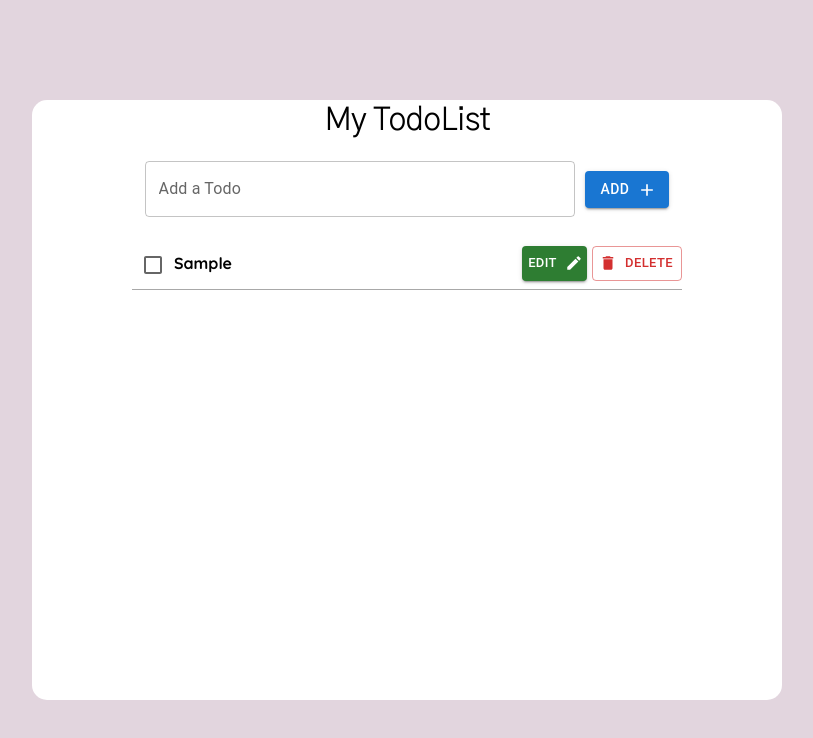
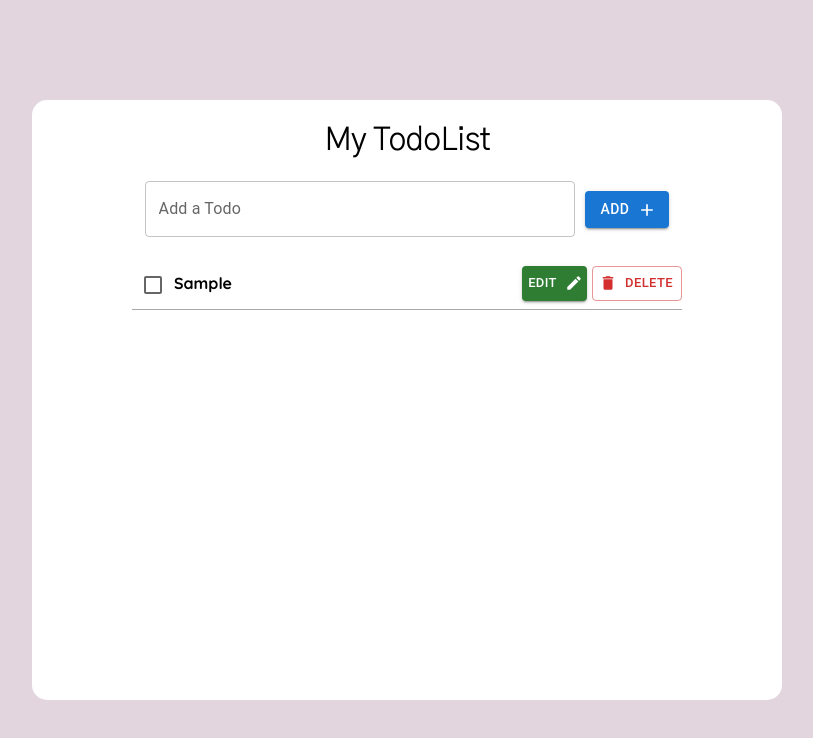
Before and after one commit to Ameer-Alaswad/Todolist-Typescript, a React (Create React App) app: page / in a window 1280 px wide. Both pictures are taken after typing "Sample" into the empty fields and a click on the button "ADD". Shown: the top 738 px of the page, without its empty margins (233-1046 px from the left). Built offline with nearby package versions, Linux system fonts and the light colour scheme.

Commit message:
refactoring

```diff
--- /dev/null
+++ b/src/components/DeleteTodo.tsx
@@ -0,0 +1,31 @@
+import Button from "@mui/material/Button";
+import DeleteIcon from '@mui/icons-material/Delete';
+
+interface Props {
+    layoutVisibility: boolean
+    handleDeleteTodo: (event: React.MouseEvent<HTMLButtonElement>) => void;
+}
+
+const TodoForm: React.FC<Props> = ({ layoutVisibility,
+    handleDeleteTodo }) => {
+
+
+    return (
+        <>
+            { layoutVisibility && (
+                <Button
+                    style={ { height: "35px", width: "90px" } }
+                    size="small"
+                    color="error"
+                    onClick={ handleDeleteTodo }
+                    variant="outlined"
+                    startIcon={ <DeleteIcon /> }
+                >
+                    Delete
+                </Button>
+            ) }
+        </>
+
+    )
+}
+export default TodoForm
--- /dev/null
+++ b/src/components/DisplayTodo.tsx
@@ -0,0 +1,42 @@
+import Checkbox from "@mui/material/Checkbox";
+
+
+interface Props {
+    layoutVisibility: boolean
+    checkbox: boolean | undefined
+    handleCheckBox: (event: React.ChangeEvent<HTMLInputElement>) => void;
+    todo: { todoText: string; checkbox: boolean | undefined }
+}
+
+const DisplayTodo: React.FC<Props> = ({ checkbox, handleCheckBox, todo, layoutVisibility }) => {
+
+
+    return (
+        <>
+            { layoutVisibility && (
+                <div style={ { display: "inline-block" } }>
+                    <Checkbox
+                        checked={ checkbox }
+                        onChange={ handleCheckBox }
+                        color="secondary"
+                    />
+                    <p
+                        style={
+                            checkbox
+                                ? {
+                                    color: "blue",
+                                    textDecoration: "line-through",
+                                    display: "inline-block",
+                                }
+                                : { display: "inline-block" }
+                        }
+                    >
+                        { todo?.todoText }
+                    </p>
+                </div>
+            ) }
+        </>
+
+    )
+}
+export default DisplayTodo
--- /dev/null
+++ b/src/components/EditModel.tsx
@@ -0,0 +1,30 @@
+interface Props {
+    layoutVisibility: boolean
+    setLayoutVisibility: (value: boolean) => void;
+}
+
+const EditModel: React.FC<Props> = ({ layoutVisibility }) => {
+
+
+    return (
+        <>
+            { !layoutVisibility && (
+                <div
+                    style={ {
+                        position: "absolute",
+                        left: "0",
+                        right: "0",
+                        top: "0",
+                        bottom: "0",
+                        height: "100vh",
+                        width: "100vw",
+                        zIndex: "-1",
+                    } }
+                ></div>
+            )
+            }
+        </>
+
+    )
+}
+export default EditModel
--- a/src/components/EditTodo.tsx
+++ b/src/components/EditTodo.tsx
@@ -1,101 +1,101 @@
 import React, { useState } from "react";
-import EditIcon from '@mui/icons-material/Edit';
-import SaveIcon from '@mui/icons-material/Save';
-import Button from '@mui/material/Button';
-import { TextField } from '@mui/material';
+import EditIcon from "@mui/icons-material/Edit";
+import SaveIcon from "@mui/icons-material/Save";
+import Button from "@mui/material/Button";
+import { TextField } from "@mui/material";
+import { handleSaveTodoLogic } from "./handlers";
 
 interface Props {
-    setTodoListArray: (value: []) => void
-    setLayoutVisibility: (value: boolean) => void
-    layoutVisibility: boolean
+    setTodoListArray: (value: []) => void;
+    setLayoutVisibility: (value: boolean) => void;
+    layoutVisibility: boolean;
 }
 
 const EditTodo: React.FC<Props> = (Props) => {
-    const { setTodoListArray, setLayoutVisibility, layoutVisibility } = Props
+    const { setTodoListArray, setLayoutVisibility, layoutVisibility } = Props;
     ///////////////////////////////////////////////////////////////
     const [value, setValue] = useState<string>("");
-    const [todoListEditVisibility, setTodoListEditVisibility] = useState<boolean>(false);
+    const [todoListEditVisibility, setTodoListEditVisibility] =
+        useState<boolean>(false);
     const [emptyInputMessage, setEmptyInputMessage] = useState<boolean>(false);
     const [todoText, setTodoText] = useState<string>("");
     const [errorMessage, setErrorMessage] = useState<string>("");
     ///////////////////////////////////////////////////////////////////////////////
     const handleChange = (event: React.ChangeEvent<HTMLInputElement>) => {
-        setValue(event.target.value)
-    }
+        setValue(event.target.value);
+    };
     //////////////////////////////////////////////////////////////////////////////////////
     const handleEdit = (event: React.MouseEvent<HTMLButtonElement>) => {
-        const clickedButton = event.target as HTMLElement
-        const todoText = clickedButton.parentElement?.parentElement?.previousElementSibling?.children[1].textContent
-
+        const clickedButton = event.target as HTMLElement;
+        const todoText =
+            clickedButton.parentElement?.parentElement?.previousElementSibling
+                ?.children[1].textContent;
 
         ////////////////////////////////////////////////////////////////////////////////////////////////
-        setValue(String(todoText))
-        setTodoText(String(todoText))
-        setTodoListEditVisibility(true)
-        setLayoutVisibility(false)
-    }
-    const handleSave = (event: React.MouseEvent<HTMLButtonElement>) => {
-        const filteredTodoTects: string[] = []
-        setLayoutVisibility(true)
-        const listsInStorage = JSON.parse(
-            localStorage.getItem("listsInStorage") || "[]"
-        );
-        listsInStorage.forEach((todo: { todoText: string, checkbox: boolean }) => {
-            console.log(todoText, todo.todoText);
-
-            if (todo.todoText !== todoText) {
-
-                return filteredTodoTects.push(todo.todoText)
-            }
-        })
-        console.log({ filteredTodoTects });
-
-        const filteredTodos = listsInStorage.map((todo: { todoText: string, checkbox: boolean }) => {
-
-            if (value === '') {
-                setTodoListEditVisibility(true)
-                setLayoutVisibility(false)
-                setErrorMessage("Add something or save then delete the Todo")
-                return setEmptyInputMessage(true)
-            }
-            if (filteredTodoTects.includes(value)) {
-                setTodoListEditVisibility(true)
-                setLayoutVisibility(false)
-                setErrorMessage("This Todo already exist")
-                return setEmptyInputMessage(true)
-
-            }
-
-            if (todo.todoText === todoText) {
-                todo.todoText = value
-            }
-            return todo
-
-
-        })
-        if (filteredTodos[0] !== undefined) {
-            localStorage.setItem("listsInStorage", JSON.stringify(filteredTodos))
-            setTodoListArray(filteredTodos)
-            setTodoListEditVisibility(false)
-            setEmptyInputMessage(false)
-        }
-    }
+        setValue(String(todoText));
+        setTodoText(String(todoText));
+        setTodoListEditVisibility(true);
+        setLayoutVisibility(false);
+    };
+    const handleSave = (event: React.FormEvent<HTMLFormElement>) => {
+        handleSaveTodoLogic(
+            value,
+            setTodoListEditVisibility,
+            setLayoutVisibility,
+            setErrorMessage,
+            setEmptyInputMessage,
+            todoText,
+            setTodoListArray
+        )
+    };
 
     return (
-        <div style={ { display: 'inline-block' } }>
-            { layoutVisibility && <Button style={ { height: "35px", marginRight: '5px', width: '65px' } } size="small" onClick={ handleEdit } variant="contained" color="success" endIcon={ <EditIcon /> }>
-                Edit
-            </Button> }
-            { todoListEditVisibility &&
-                <div style={ !layoutVisibility ? { marginTop: '200px', display: 'flex', zIndex: '10000' } :
-                    { marginTop: '0px', display: 'inline-block', zIndex: '10000' } }>
-                    <TextField size="small" style={ { width: '430px', marginRight: '10px' } } value={ value } onChange={ handleChange } id="outlined-basic" label="Edit your Todo" variant="outlined" />
-                    <Button style={ { height: "40px", marginRight: '5px', width: '75px' } } size="small" onClick={ handleSave } variant="contained" color="success" endIcon={ <SaveIcon /> }>save</Button>
-                </div>
-            }
+        <div style={ { display: "inline-block" } }>
+            { layoutVisibility && (
+                <Button
+                    style={ { height: "35px", marginRight: "5px", width: "65px" } }
+                    size="small"
+                    onClick={ handleEdit }
+                    variant="contained"
+                    color="success"
+                    endIcon={ <EditIcon /> }
+                >
+                    Edit
+                </Button>
+            ) }
+            { todoListEditVisibility && (
+                <form
+                    onSubmit={ handleSave }
+
+                    style={
+                        !layoutVisibility
+                            ? { marginTop: "200px", display: "flex", zIndex: "10000" }
+                            : { marginTop: "0px", display: "inline-block", zIndex: "10000" }
+                    }
+                >
+                    <TextField
+                        size="small"
+                        style={ { width: "430px", marginRight: "10px" } }
+                        value={ value }
+                        onChange={ handleChange }
+                        id="outlined-basic"
+                        label="Edit your Todo"
+                        variant="outlined"
+                    />
+                    <Button
+                        style={ { height: "40px", marginRight: "5px", width: "75px" } }
+                        size="small"
+                        variant="contained"
+                        color="success"
+                        type="submit"
+                        endIcon={ <SaveIcon /> }
+                    >
+                        save
+                    </Button>
+                </form>
+            ) }
             { emptyInputMessage && <div>{ errorMessage }</div> }
-
         </div>
-    )
-}
-export default EditTodo
+    );
+};
+export default EditTodo;
--- a/src/components/List.tsx
+++ b/src/components/List.tsx
@@ -1,81 +1,90 @@
 import React, { useEffect, useState } from "react";
 import EditTodo from "./EditTodo";
-import Button from '@mui/material/Button';
-import AddIcon from '@mui/icons-material/Add';
-import Checkbox from '@mui/material/Checkbox';
-import DeleteIcon from '@mui/icons-material/Delete';
-import { TextField } from '@mui/material';
 import { handleCheckBoxLogic } from "./handlers";
-require('./TodoList.css');
+import EditModel from "./EditModel";
+import TodoForm from "./TodoForm";
+import DeleteTodo from "./DeleteTodo"
+import DisplayTodo from "./DisplayTodo"
+require("./TodoList.css");
 
 interface Props {
-    handleTodoInput: (event: React.ChangeEvent<HTMLInputElement>) => void
-    handleTodoAdd: (event: React.FormEvent<HTMLFormElement>) => void
-    todoListArray: []
-    todoId: string
-    handleDeleteTodo: (event: React.MouseEvent<HTMLButtonElement>) => void
-    setTodoListArray: (value: []) => void
-    inputValue: string
+    handleTodoInput: (event: React.ChangeEvent<HTMLInputElement>) => void;
+    handleTodoAdd: (event: React.FormEvent<HTMLFormElement>) => void;
+    todoListArray: [];
+    todoId: string;
+    handleDeleteTodo: (event: React.MouseEvent<HTMLButtonElement>) => void;
+    setTodoListArray: (value: []) => void;
+    inputValue: string;
+}
 
-
-}
 const List: React.FC<Props> = (Props) => {
     const [layoutVisibility, setLayoutVisibility] = useState<boolean>(true);
-    const { handleTodoInput, handleTodoAdd,
-        todoListArray, todoId,
-        handleDeleteTodo, setTodoListArray, inputValue }
-        = Props
+    const {
+        handleTodoInput,
+        handleTodoAdd,
+        todoListArray,
+        todoId,
+        handleDeleteTodo,
+        setTodoListArray,
+        inputValue,
+    } = Props;
     const handleCheckBox = (event: React.ChangeEvent<HTMLInputElement>) => {
-        handleCheckBoxLogic(event, setTodoListArray)
+        handleCheckBoxLogic(event, setTodoListArray);
     };
+
     useEffect(() => {
         const listFromStorage = JSON.parse(
-            localStorage.getItem("listsInStorage") || "[]")
-        setTodoListArray(listFromStorage)
+            localStorage.getItem("listsInStorage") || "[]"
+        );
+        setTodoListArray(listFromStorage);
+    }, [setTodoListArray]);
 
-    }, [setTodoListArray]);
     const obj = {
-        setTodoListArray, setLayoutVisibility,
-        layoutVisibility, handleDeleteTodo, todoListArray
+        setTodoListArray,
+        setLayoutVisibility,
+        layoutVisibility,
+        handleDeleteTodo,
+        todoListArray,
+    };
+
+    const formProps = {
+        layoutVisibility,
+        inputValue, handleTodoInput, handleTodoAdd
     }
+    const deleteTodoProps = {
+        layoutVisibility, handleDeleteTodo
+    }
+
     return (
-        <div className="todolist-content-container" >
+        <div className="todolist-content-container">
             <h1 className="site-title">My TodoList</h1>
-            { layoutVisibility && <form onSubmit={ handleTodoAdd } className="input-add-button-container" >
-                <TextField style={ { width: '430px' } } value={ inputValue } onChange={ handleTodoInput } id="outlined-basic" label="Add a Todo" variant="outlined" />
-                <Button type="submit" style={ { marginTop: "10px", marginLeft: '10px' } } variant="contained" endIcon={ <AddIcon /> }>
-                    Add
-                </Button>
-            </form> }
-            <div style={ { height: '450px', overflow: 'auto' } }>
-                { todoListArray && todoListArray.map((todo: { todoText: string, checkbox: boolean | undefined }, i: number) => {
-                    const checkbox = todo?.checkbox
-                    return <div className={ layoutVisibility ? "todo-container" : "absko" } key={ todoId + i }>
-                        { layoutVisibility &&
-                            <div style={ { display: 'inline-block' } }>
-                                <Checkbox checked={ checkbox } onChange={ handleCheckBox } color="secondary" />
-                                <p style={ checkbox ?
-                                    { color: 'blue', textDecoration: "line-through", display: 'inline-block', } : { display: 'inline-block' } }>
-                                    { todo?.todoText }</p>
-                            </div>
-
+            <TodoForm { ...formProps } />
+            <div style={ { height: "450px", overflow: "auto" } }>
+                { todoListArray &&
+                    todoListArray.map(
+                        (
+                            todo: { todoText: string; checkbox: boolean | undefined },
+                            i: number
+                        ) => {
+                            const checkbox = todo?.checkbox;
+                            const displayTodoProps = { checkbox, handleCheckBox, todo, layoutVisibility }
+                            return (
+                                <div
+                                    className={ layoutVisibility ? "todo-container" : "absko" }
+                                    key={ todoId + i }
+                                >
+                                    <DisplayTodo { ...displayTodoProps } />
+                                    <div style={ { display: "flex", alignItems: "center" } }>
+                                        <EditTodo { ...obj } />
+                                        <DeleteTodo { ...deleteTodoProps } />
+                                    </div>
+                                </div>
+                            );
                         }
-                        <div style={ { display: "flex", alignItems: 'center' } }>
-
-
-                            <EditTodo { ...obj } />
-                            { layoutVisibility && <Button style={ { height: "35px", width: '90px' } } size="small" color="error" onClick={ handleDeleteTodo } variant="outlined" startIcon={ <DeleteIcon /> }>
-                                Delete
-                            </Button> }
-                        </div>
-                    </div>
-                }) }
+                    ) }
             </div>
-            { !layoutVisibility && <div style={ {
-                position: 'absolute', left: '0', right: '0', top: '0', bottom: '0',
-                backgroundColor: 'black', opacity: '0.3', height: '100vh', width: '100vw', zIndex: '-1'
-            } }></div> }
+            <EditModel layoutVisibility={ layoutVisibility } setLayoutVisibility={ setLayoutVisibility } />
         </div>
-    )
-}
-export default List
+    );
+};
+export default List;
--- /dev/null
+++ b/src/components/TodoForm.tsx
@@ -0,0 +1,42 @@
+import { TextField } from "@mui/material";
+import Button from "@mui/material/Button";
+import AddIcon from "@mui/icons-material/Add";
+
+interface Props {
+    layoutVisibility: boolean
+    handleTodoAdd: (event: React.FormEvent<HTMLFormElement>) => void;
+    inputValue: string;
+    handleTodoInput: (event: React.ChangeEvent<HTMLInputElement>) => void;
+}
+
+const TodoForm: React.FC<Props> = ({ layoutVisibility,
+    inputValue, handleTodoInput, handleTodoAdd }) => {
+
+
+    return (
+        <>
+            { layoutVisibility && (
+                <form onSubmit={ handleTodoAdd } className="input-add-button-container">
+                    <TextField
+                        style={ { width: "430px" } }
+                        value={ inputValue }
+                        onChange={ handleTodoInput }
+                        id="outlined-basic"
+                        label="Add a Todo"
+                        variant="outlined"
+                    />
+                    <Button
+                        type="submit"
+                        style={ { marginTop: "10px", marginLeft: "10px" } }
+                        variant="contained"
+                        endIcon={ <AddIcon /> }
+                    >
+                        Add
+                    </Button>
+                </form>
+            ) }
+        </>
+
+    )
+}
+export default TodoForm
--- a/src/components/TodoList.css
+++ b/src/components/TodoList.css
@@ -39,6 +39,6 @@
 }
 
 .site-title {
-    margin-top: 0px;
+    margin-top: 20px;
     font-family: 'Gothic A1', sans-serif;
 }
```
Also changed, not shown: src/components/handlers.tsx (+33 -2 lines), src/components/todListUtils.tsx (+44 -0 lines).
